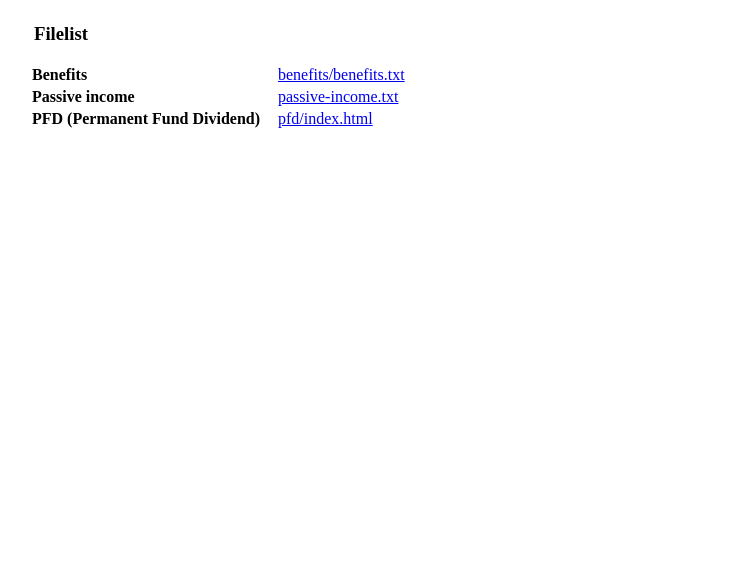
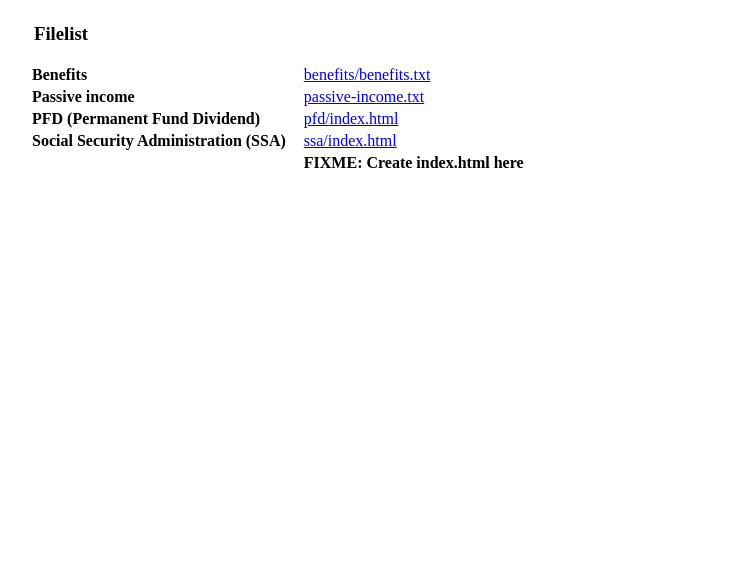
Before and after one commit to marcilr/finance, a plain HTML site: page index.html in a window 1280 px wide. Shown: the part 224-800 px from the top of the page, without its empty margins (98-854 px from the left). Drawn offline with Linux system fonts and the light colour scheme.

Commit message:
Added Social Security Administration (SSA):
Social Security Administration (SSA)    ssa/index.html

```diff
--- a/index.html
+++ b/index.html
@@ -135,6 +135,24 @@ https://www.w3schools.com/howto/howto_css_center_website.asp
         pfd/index.html</a>
     </td>
   </tr>
+
+  <!--- ========================= SSA =============================== --->
+  <!--- ========================= SSA =============================== --->
+  <tr>
+    <td>
+      <strong>Social Security Administration (SSA)</strong>
+    </td>
+    <td>
+      <a href="ssa/index.html">
+        ssa/index.html</a>
+    </td>
+  </tr>
+  <tr>
+    <td>&nbsp;</td>
+    <td>
+      <strong>FIXME: Create index.html here</strong>
+    </td>
+  </tr>
 </table>
 
 </td></tr>
```
